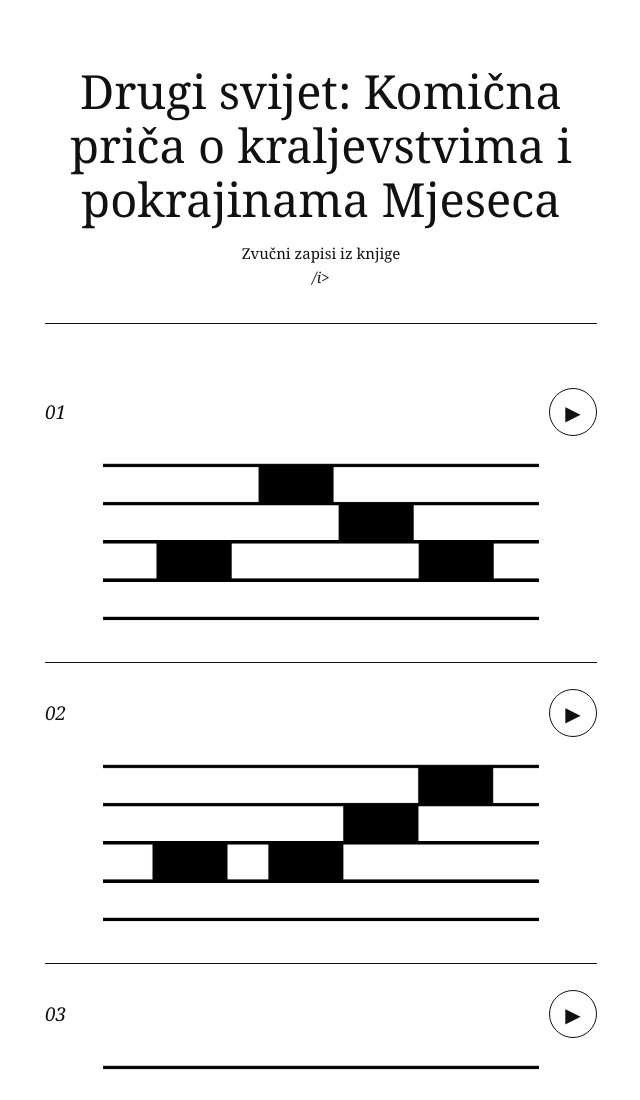
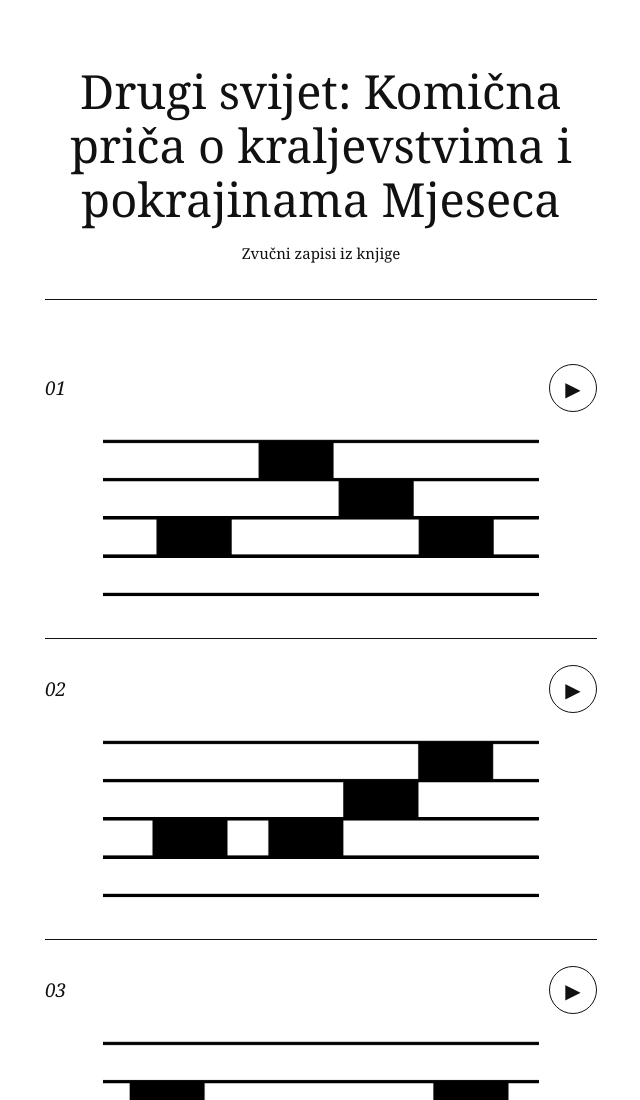
Before and after one commit to CyranoArtikularij/cyrano-zvuk, a plain HTML site: page index.html in a window 1280 px wide. Shown: the top 1100 px of the page, without its empty margins (319-959 px from the left). Drawn offline with Linux system fonts and the light colour scheme.

Commit message:
Fix HTML structure in header section

```diff
--- a/index.html
+++ b/index.html
@@ -10,7 +10,7 @@
 </head>
 <body>
 <main>
-<header><h1>Drugi svijet: Komična priča o kraljevstvima i pokrajinama Mjeseca</h1><p>Zvučni zapisi iz knjige<br><i>/i></p><div class="rule"></div></header>
+<header><h1>Drugi svijet: Komična priča o kraljevstvima i pokrajinama Mjeseca</h1><p>Zvučni zapisi iz knjige<br><i></p><div class="rule"></div></header>
 <section aria-label="Zvučni zapisi">
 <div class="item"><div class="item-top"><span class="number">01</span><button type="button" aria-label="Reproduciraj zapis 01" data-file="Cyrano_01.wav">▶</button></div><img class="notation" src="Cyrano-01.png" alt="Vizualni prikaz zvučnog zapisa 01" loading="lazy"></div>
 <div class="item"><div class="item-top"><span class="number">02</span><button type="button" aria-label="Reproduciraj zapis 02" data-file="Cyrano_02.wav">▶</button></div><img class="notation" src="Cyrano-02.png" alt="Vizualni prikaz zvučnog zapisa 02" loading="lazy"></div>
```
